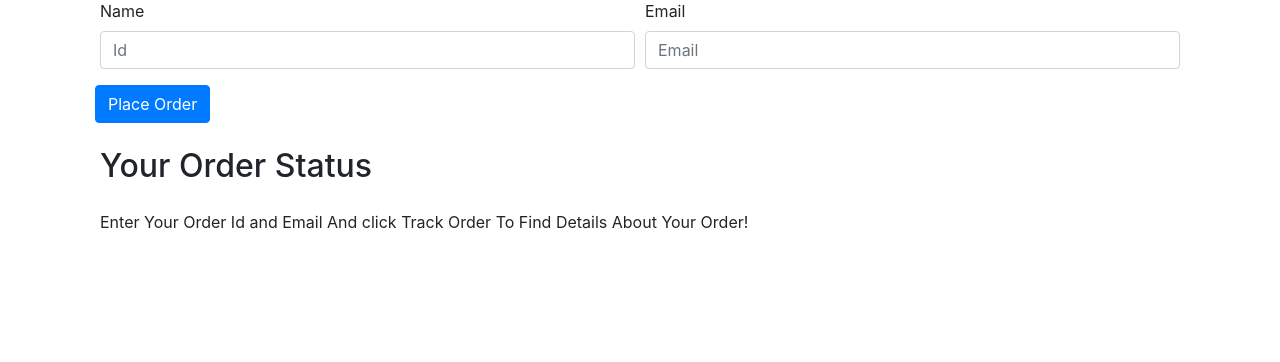
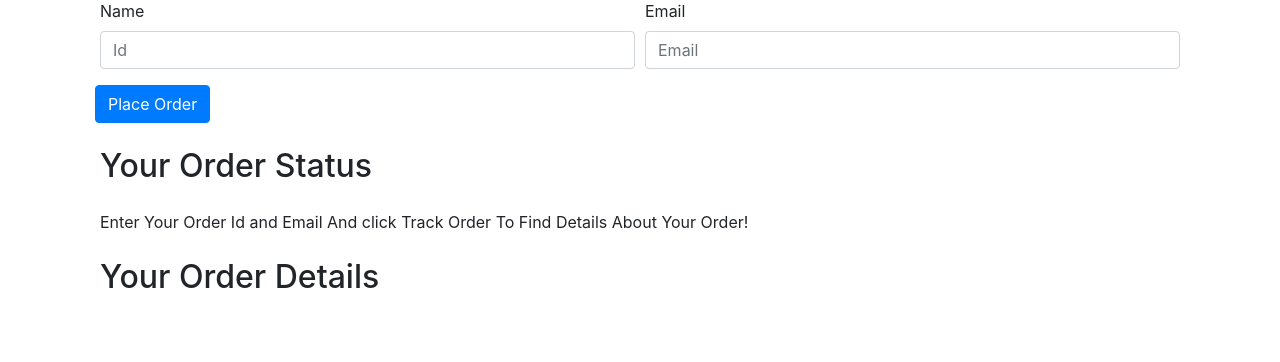
Before and after one commit to sbairagi/MyAwesomeCart, a Django app: page /shop/tracker/ in a window 1280 px wide. Shown: the part 127-489 px from the top of the page. Run offline with Django 3.2, Linux system fonts and the light colour scheme; some libraries are stand-ins or nearby versions.

Commit message:
tracker page product show with ajax

```diff
--- a/shop/templates/shop/checkout.html
+++ b/shop/templates/shop/checkout.html
@@ -93,7 +93,7 @@
     document.getElementById('cart').innerHTML = sum ;
     $('#itemsJson').val(JSON.stringify(cart));
     {% if thank %}
-    alert('thanks for the ordering eith us. your order id is {{id}}. use it to track your order using order tracker');
+    alert('thanks for the ordering With us. your order id is {{id}}. use it to track your order using order tracker');
     localStorage.clear();
     document.location = "/shop";
     {% endif %}
--- a/shop/templates/shop/tracker.html
+++ b/shop/templates/shop/tracker.html
@@ -29,6 +29,12 @@
                 Enter Your Order Id and Email And click Track Order To Find Details About Your Order!
             </ul>
         </div>
+        <h2>Your Order Details</h2>
+        <div class="my-4">
+            <ul class="list-group" id="citems">
+
+            </ul>
+        </div>
     </div>
 </div>
 {% endblock %}
@@ -56,7 +62,8 @@
 
     .done(function(data){
         console.log(data)
-        updates = JSON.parse(data);
+        data = JSON.parse(data);
+        updates = data[0];
         if (updates.length>0 & updates!={}){
         for (i=0; i<updates.length; i++) {
         let text = updates[i]['text'];
@@ -77,6 +84,18 @@
         $('#items').append(mystr);
     }
 
+// fill in the order details
+cart = JSON.parse(data[1]);
+for(var item in cart){
+
+            let name = cart[item][1];
+            let qty = cart[item][0];
+            mystr = `<li class="list-group-item d-flex justify-content-between align-items-center">
+                    ${name}
+                    <span class="badge badge-primary badge-pill">${qty}</span>
+                  </li>`
+            $('#citems').append(mystr);
+        }
 
     });
 
--- a/shop/views.py
+++ b/shop/views.py
@@ -49,7 +49,7 @@ def tracker(request):
                 updates = []
                 for item in update:
                     updates.append({'text': item.update_desc,'time': item.timestamp})
-                    response = json.dumps(updates,default=str)
+                    response = json.dumps([updates, order[0].items_json],default=str)
                 return HttpResponse(response)
             else:
                 return HttpResponse("{}")
@@ -58,6 +58,7 @@ def tracker(request):
     return render(request,'shop/tracker.html')
 
 def search(request):
+
     return render(request,'shop/search.html')
 
 def prodview(request,myid):
```
